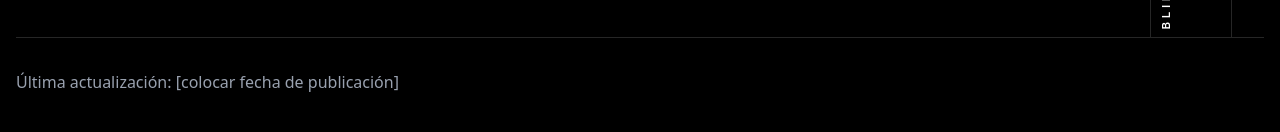
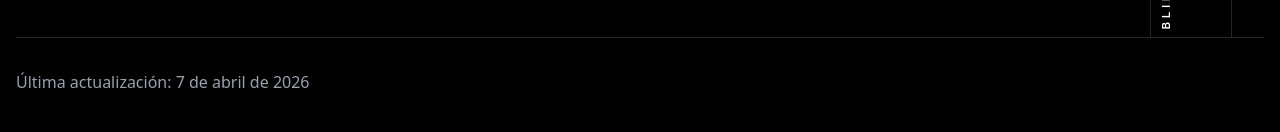
Before and after one commit to AgustinMateos/blinders, a Next.js app: page /terminos-y-condiciones in a window 1280 px wide. Shown: the part 181-313 px from the top of the page. Built offline with nearby package versions, Linux system fonts and the light colour scheme; a web font is replaced by a local one.

Commit message:
blinders

```diff
--- a/src/components/Terminos.jsx
+++ b/src/components/Terminos.jsx
@@ -501,7 +501,7 @@ const Terminos = () => {
 
         {/* Fecha de actualización */}
         <p className="mt-8 mb-10 text-gray-400 text-center md:text-left">
-          Última actualización: [colocar fecha de publicación]
+          Última actualización: 7 de abril de 2026
         </p>
 
         {/* Acordeón */}
```
